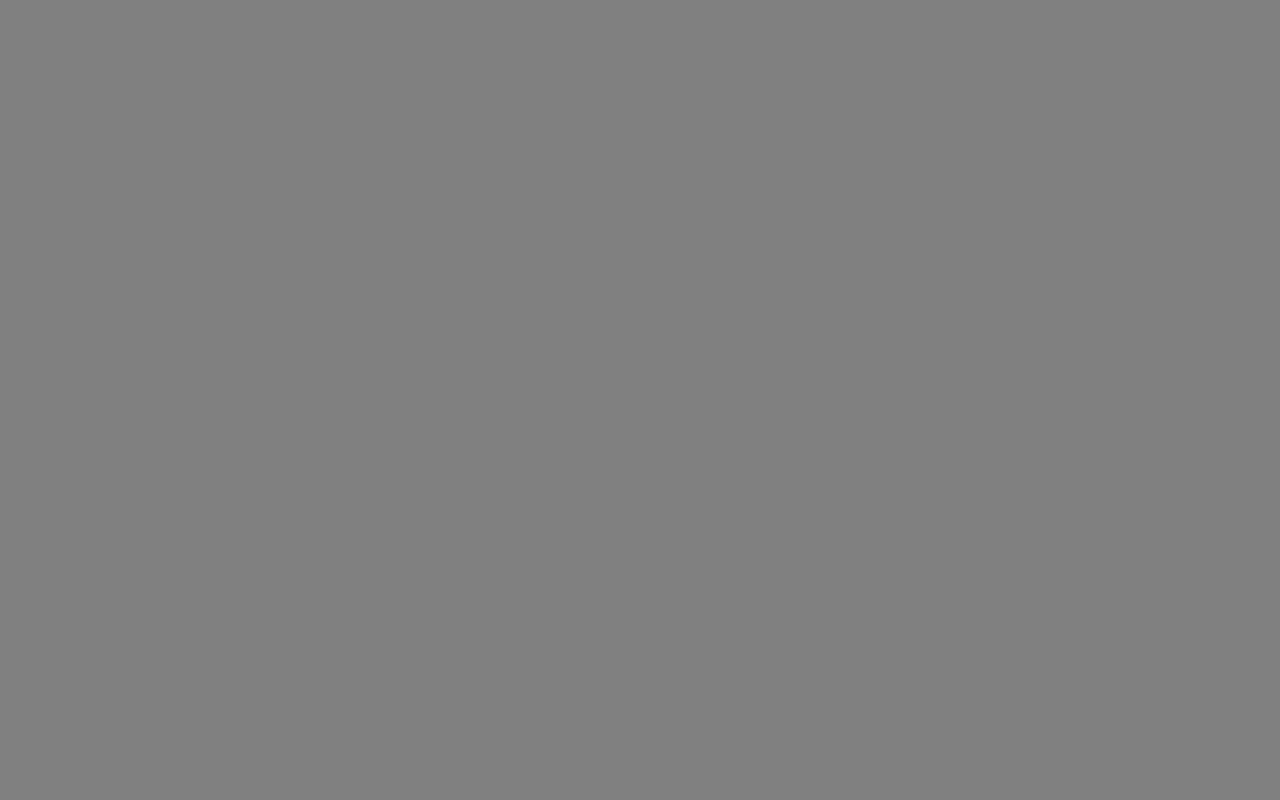
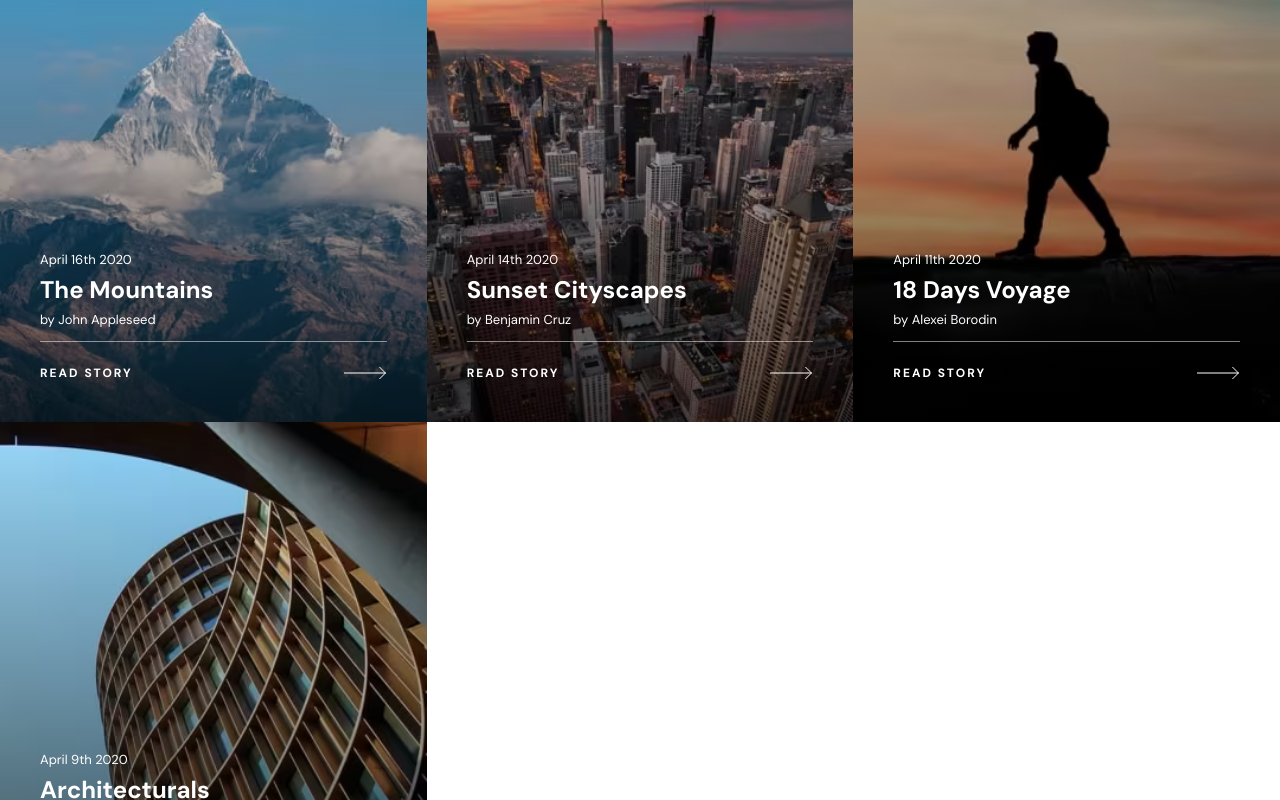
Before and after one commit to Akherousin/Photosnap, a React (Vite) app: page / in a window 1280 px wide. Shown: the part 2000-2800 px from the top of the page. Before the commit the page ends 1872 px from the top, so only its background shows below. Built offline with nearby package versions, Linux system fonts and the light colour scheme.

Commit message:
update App.jsx

```diff
--- a/src/App.jsx
+++ b/src/App.jsx
@@ -3,6 +3,7 @@ import SuperHeader from './components/SuperHeader';
 import Section from './components/Section';
 import Image from './components/Image';
 import Button from './components/Button';
+import Stories from './components/Stories';
 
 function App() {
   return (
@@ -11,6 +12,7 @@ function App() {
         <SuperHeader />
         <Section
           hasDecoration
+          isHero
           image={
             <Image
               pageName="home"
@@ -78,6 +80,52 @@ function App() {
             brands, businesses you name it.
           </p>
         </Section>
+        <Stories>
+          <Stories.Article
+            image={
+              <Image pageName="stories" imageName="mountains" noTabletSizes />
+            }
+          >
+            <time>April 16th 2020</time>
+            <h2>The Mountains</h2>
+            <p>by John Appleseed</p>
+          </Stories.Article>
+          <Stories.Article
+            image={
+              <Image pageName="stories" imageName="cityscapes" noTabletSizes />
+            }
+          >
+            <time>April 14th 2020</time>
+            <h2>Sunset Cityscapes</h2>
+            <p>by Benjamin Cruz</p>
+          </Stories.Article>
+          <Stories.Article
+            image={
+              <Image
+                pageName="stories"
+                imageName="18-days-voyage"
+                noTabletSizes
+              />
+            }
+          >
+            <time>April 11th 2020</time>
+            <h2>18 Days Voyage</h2>
+            <p>by Alexei Borodin</p>
+          </Stories.Article>
+          <Stories.Article
+            image={
+              <Image
+                pageName="stories"
+                imageName="architecturals"
+                noTabletSizes
+              />
+            }
+          >
+            <time>April 9th 2020</time>
+            <h2>Architecturals</h2>
+            <p>by Samantha Brooke</p>
+          </Stories.Article>
+        </Stories>
       </BrowserRouter>
     </div>
   );
```
